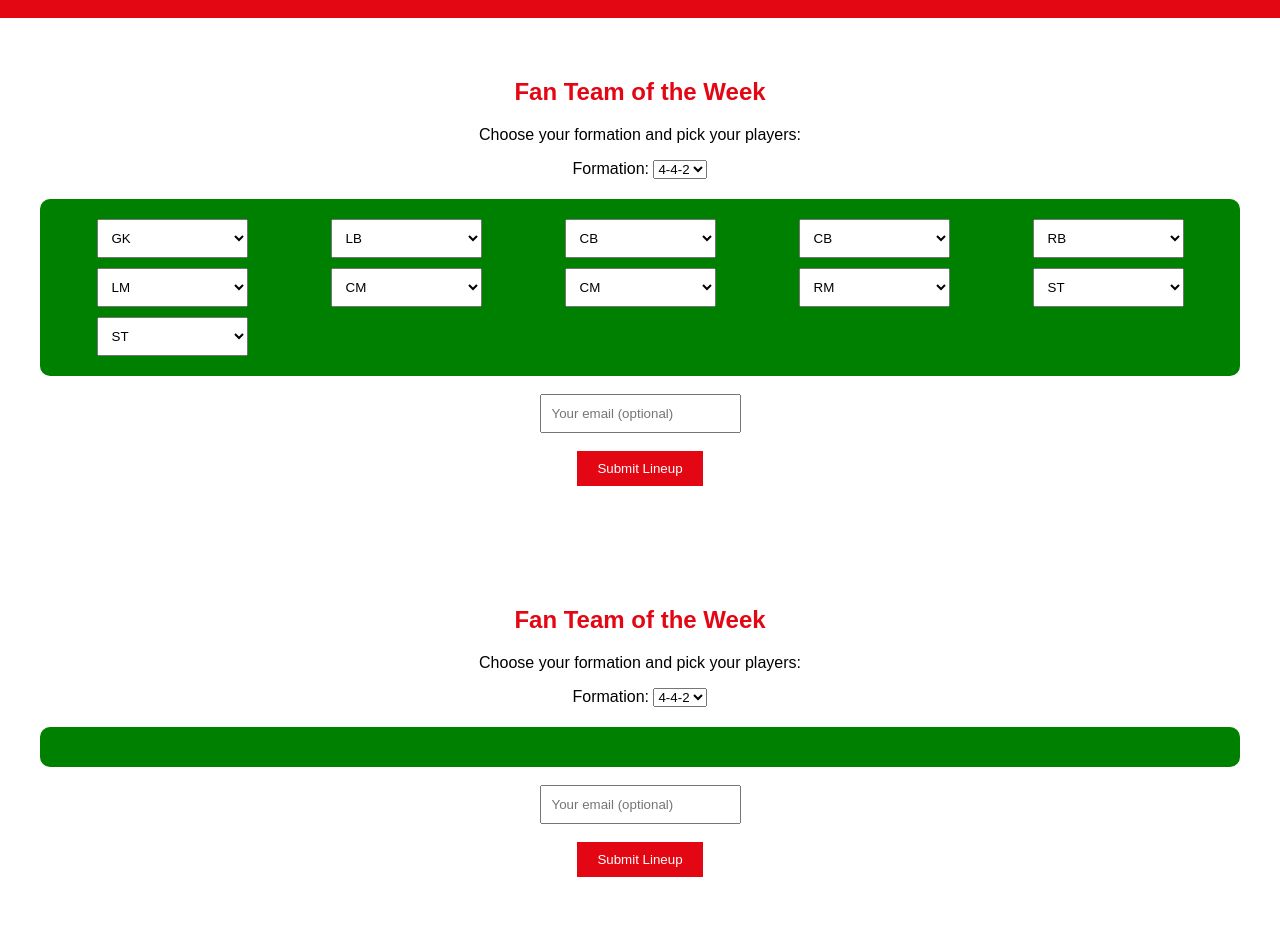
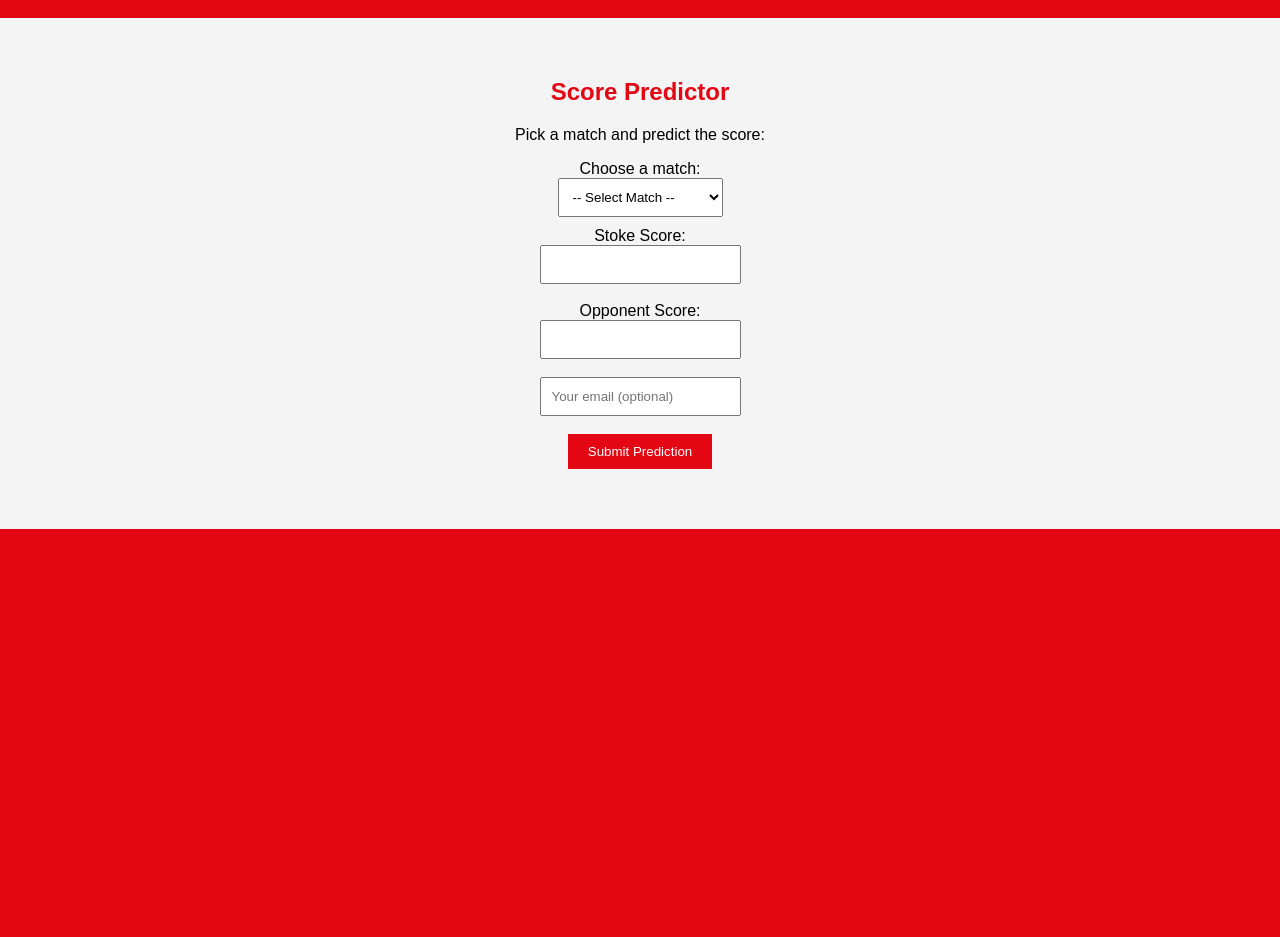
Before and after one commit to danin114-design/championship-table, a plain HTML site: page index.html in a window 1280 px wide. Shown: the part 1511-2448 px from the top of the page. After the commit the page ends 2040 px from the top, so only its background shows below. Drawn offline with Linux system fonts and the light colour scheme.

Commit message:
Update index.html

```diff
--- a/index.html
+++ b/index.html
@@ -113,99 +113,36 @@
 
   window.onload = loadTable;
 </script>
-<section id="teamOfWeek" style="padding: 40px; background-color: #fff; color: black; text-align: center;">
-  <h2 style="color:#e30613;">Fan Team of the Week</h2>
-  <p>Choose your formation and pick your players:</p>
+<section id="scorePredictor" style="padding: 40px; background-color: #f4f4f4; color: black; text-align: center;">
+  <h2 style="color:#e30613;">Score Predictor</h2>
+  <p>Pick a match and predict the score:</p>
 
-  <label for="formation">Formation:</label>
-  <select id="formation" onchange="renderPitch()" style="margin-bottom: 20px;">
-    <option value="4-4-2">4-4-2</option>
-    <option value="4-3-3">4-3-3</option>
-    <option value="3-5-2">3-5-2</option>
-  </select>
+  <form id="predictForm" action="https://formspree.io/f/mwprqnvy" method="POST">
+    <label for="match">Choose a match:</label><br>
+    <select name="match" id="match" required style="padding:10px; margin-bottom:10px;">
+      <option value="">-- Select Match --</option>
+      <option value="Stoke vs Leeds">Stoke vs Leeds</option>
+      <option value="Stoke vs Norwich">Stoke vs Norwich</option>
+      <option value="Stoke vs Sunderland">Stoke vs Sunderland</option>
+      <option value="Stoke vs Ipswich">Stoke vs Ipswich</option>
+    </select><br>
 
-  <form id="teamForm" action="https://formspree.io/f/mwprqnvy" method="POST">
-    <div id="pitch" style="display: grid; grid-template-columns: repeat(5, 1fr); gap: 10px; justify-items: center; background: green; padding: 20px; border-radius: 10px;">
-      <!-- Player dropdowns will be inserted here -->
-    </div>
-    <br>
-    <input type="email" name="fanEmail" placeholder="Your email (optional)" style="padding: 10px;">
-    <br><br>
-    <button type="submit" style="padding:10px 20px; background-color:#e30613; color:white; border:none;">Submit Lineup</button>
-    <p id="confirmation" style="margin-top:20px; color:green;"></p>
+    <label for="homeScore">Stoke Score:</label><br>
+    <input type="number" name="homeScore" min="0" required style="padding:10px;"><br><br>
+
+    <label for="awayScore">Opponent Score:</label><br>
+    <input type="number" name="awayScore" min="0" required style="padding:10px;"><br><br>
+
+    <input type="email" name="fanEmail" placeholder="Your email (optional)" style="padding:10px;"><br><br>
+
+    <button type="submit" style="padding:10px 20px; background-color:#e30613; color:white; border:none;">Submit Prediction</button>
+    <p id="predictConfirm" style="margin-top:20px; color:green;"></p>
   </form>
 </section>
 
 <script>
-  const players = [
-    "Viktor Johansson", "Jack Bonham", "Frank Fielding",
-    "Aaron Cresswell", "Ben Wilmot", "Eric Bocat", "Junior Tchamadeu", "Ben Gibson", "Ashley Phillips",
-    "Ben Pearson", "Sorba Thomas", "Lewis Baker", "Bae Jun-Ho", "Tatsuki Seko", "Jamie Donley", "Steven Nzonzi", "Bosun Lawal",
-    "Robert Bozenik", "Sam Gallagher", "Million Manhoef", "Divin Mubama"
-  ];
-
-  const formations = {
-    "4-4-2": ["GK", "LB", "CB", "CB", "RB", "LM", "CM", "CM", "RM", "ST", "ST"],
-    "4-3-3": ["GK", "LB", "CB", "CB", "RB", "CM", "CM", "CM", "LW", "ST", "RW"],
-    "3-5-2": ["GK", "CB", "CB", "CB", "LM", "CM", "CAM", "CM", "RM", "ST", "ST"]
-  };
-
-  function renderPitch() {
-    const pitch = document.getElementById("pitch");
-    pitch.innerHTML = "";
-    const formation = document.getElementById("formation").value;
-    const positions = formations[formation];
-
-    positions.forEach((pos, i) => {
-      const select = document.createElement("select");
-      select.name = `player${i + 1}`;
-      select.required = true;
-      select.style.padding = "10px";
-      select.innerHTML = `<option value="">${pos}</option>` + players.map(p => `<option value="${p}">${p}</option>`).join("");
-      pitch.appendChild(select);
-    });
-  }
-
-  renderPitch(); // Initial render
-
-  document.getElementById("teamForm").addEventListener("submit", function(e) {
-    const confirmation = document.getElementById("confirmation");
-    confirmation.textContent = "Team submitted!";
+  document.getElementById("predictForm").addEventListener("submit", function(e) {
+    const confirm = document.getElementById("predictConfirm");
+    confirm.textContent = "Prediction submitted!";
   });
-</script><section id="teamOfWeek" style="padding: 40px; background-color: #fff; color: black; text-align: center;">
-  <h2 style="color:#e30613;">Fan Team of the Week</h2>
-  <p>Choose your formation and pick your players:</p>
-
-  <label for="formation">Formation:</label>
-  <select id="formation" onchange="renderPitch()" style="margin-bottom: 20px;">
-    <option value="4-4-2">4-4-2</option>
-    <option value="4-3-3">4-3-3</option>
-    <option value="3-5-2">3-5-2</option>
-  </select>
-
-  <form id="teamForm" action="https://formspree.io/f/mwprqnvy" method="POST">
-    <div id="pitch" style="display: grid; grid-template-columns: repeat(5, 1fr); gap: 10px; justify-items: center; background: green; padding: 20px; border-radius: 10px;">
-      <!-- Player dropdowns will be inserted here -->
-    </div>
-    <br>
-    <input type="email" name="fanEmail" placeholder="Your email (optional)" style="padding: 10px;">
-    <br><br>
-    <button type="submit" style="padding:10px 20px; background-color:#e30613; color:white; border:none;">Submit Lineup</button>
-    <p id="confirmation" style="margin-top:20px; color:green;"></p>
-  </form>
-</section>
-
-<script>
-  const players = [
-    "Viktor Johansson", "Jack Bonham", "Frank Fielding",
-    "Aaron Cresswell", "Ben Wilmot", "Eric Bocat", "Junior Tchamadeu", "Ben Gibson", "Ashley Phillips",
-    "Ben Pearson", "Sorba Thomas", "Lewis Baker", "Bae Jun-Ho", "Tatsuki Seko", "Jamie Donley", "Steven Nzonzi", "Bosun Lawal",
-    "Robert Bozenik", "Sam Gallagher", "Million Manhoef", "Divin Mubama"
-  ];
-
-  const formations = {
-    "4-4-2": ["GK", "LB", "CB", "CB", "RB", "LM", "CM", "CM", "RM", "ST", "ST"],
-    "4-3-3": ["GK", "LB", "CB", "CB", "RB", "CM", "CM", "CM", "LW", "ST", "RW"],
-    "3-5-2": ["GK", "CB", "CB", "CB", "LM", "CM", "CAM", "CM", "RM", "ST", "ST"]
-  }
 </script>
```
